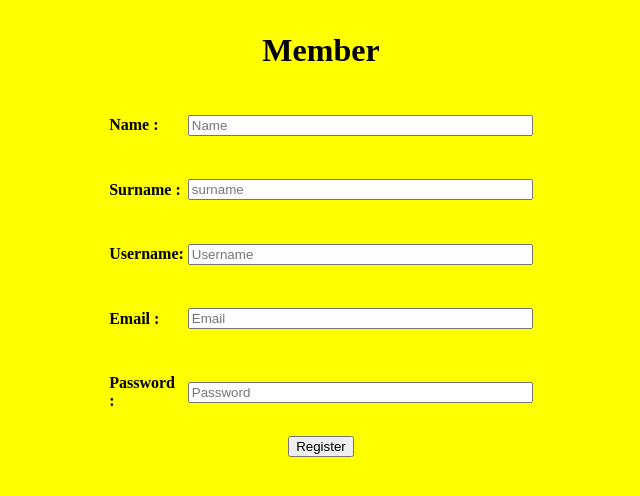
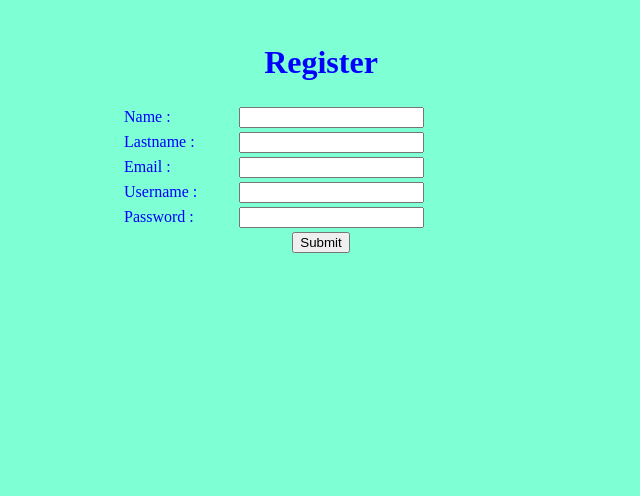
Before and after one commit to chontida/CED59-5902041630038, a Flask app: page / in a window 1280 px wide. Shown: the top 496 px of the page, without its empty margins (319-959 px from the left). Run offline with Flask 2, Linux system fonts and the light colour scheme.

Commit message:
Update login.html

```diff
--- a/assignment7/templates/login.html
+++ b/assignment7/templates/login.html
@@ -2,69 +2,30 @@
 <html lang="en">
 <head>
     <meta charset="UTF-8">
-    <title>Add Member</title>
-    <script language ="JavaScript">
-        function chk()
-            {
-                name = document.frmRegis.name.value;
-                if(name.length == "")
-                {
-                    alert("กรุณาป้อนชื่อ");
-                    return false;
-                }
-                Surname = document.frmRegis.surname.value;
-                if(Surname.length == "")
-                {
-                    alert("กรุณาป้อนนามสกุล");
-                    return false;
-                }
-                var user = "admin";
-                Username = document.frmRegis.User.value;
-                if(Username.length == "")
-                {
-                    alert("กรุณาป้อนชื่อผู้ใช้");
-                    return false;
-                }
-                if(Username.length == user.length)
-                {
-                    alert("Username นี้มีผู้ใช้งานแล้ว");
-                    return false;
-                }
+    <title>Register</title>
+</head>
+<body style="color: blue" bgcolor="aquamarine">
 
-				Email = document.frmRegis.email.value;
-                if(Email.length == "")
-                {
-                    alert("กรุณาป้อนอีเมลล์");
-                    return false;
-                }
-
-                password = document.frmRegis.password.value;
-                if(password.length < 8)
-                {
-                    alert("กรุณาป้อนรหัสผ่านอย่างน้อย 8 ตัว");
-                    return false;
-                }
-            }
-    </script>
-
-</head>
-<body style="background-color:yellow;">
-<center>
-    <table  border="0" width="400px" >
-        <form name="frmRegis" method="post" action="/" onsubmit="return chk()">
-
-                <tr><td colspan="2" align="center"><h1>Member</h1></td></tr>
-                <tr><td><h4>Name : </h4></td><td><input type="text" name="name" size="40" placeholder="Name"></td></tr>
-                <tr><td><h4>Surname : </h4></td><td><input type="text" name="surname" size="40" placeholder="surname"></td></tr>
-                <tr><td><h4>Username: </h4></td><td><input type="text" name="User" size="40" placeholder="Username"></td></tr>
-
-			<tr><td><h4>Email :</h4></td><td> <input type="email" name="email" size="40" placeholder="Email"></td></tr>
-
-                <tr><td><h4>Password : </h4></td><td><input type="password" name="password" size="40" placeholder="Password"></td></tr>
-                <tr><td colspan="2" align="center"><input type="submit" name="submit" size="40" value="Register"></td></tr>
-
-        </form>
-    </table>
-</center>
+<table border="0" width="400px" align="center">
+    <tr><td colspan="2" align="center"><h1>Register</h1></td></tr>
+    <form method="post" action="{{ url_for('register') }}">
+        {{ form.csrf_token }}
+        <h2><tr><td>Name : </td><td>{{ form.name }} </td></tr></h2>
+        <h2><tr><td>Lastname : </td><td> {{ form.last }} </td></tr></h2>
+        <h2><tr><td>Email : </td><td> {{ form.email }}</td></tr></h2>
+        {% for error in form.email.errors %}
+            <tr><td colspan="2" align="center"><li style="color:red">{{ error }}</li></td></tr>
+            <script language="JavaScript">alert("กรุณาป้อน Email ให้ถูกต้อง");</script>
+        {% endfor %}
+        <h2><tr><td>Username : </td><td> {{ form.username }} </td></tr></h2>
+        <h2><tr><td>Password : </td><td> {{ form.password }} </td></tr></h2>
+        {% for error in form.password.errors %}
+            <tr><td colspan="2" align="center"><li style="color:red">{{ error }}</li></td></tr>
+            <script language="JavaScript">alert("กรุณาป้อนรหัสผ่านอย่างน้อย 8-12 ตัว");</script>
+        {% endfor %}
+        <tr><td colspan="2" align="center"><input type="submit" value="Submit"/></td></tr>
+    </form>
+</table>
+</table>
 </body>
 </html>
```
